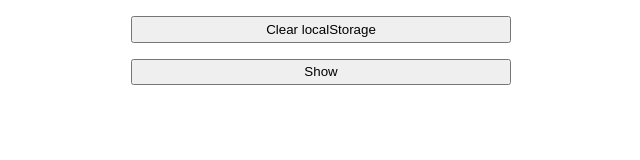
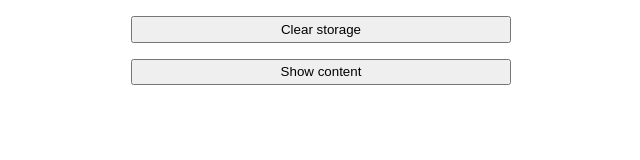
Before and after one commit to Sam-2019/clear.localStorage, a React (Create React App) app: page / in a window 1280 px wide. Shown: the top 160 px of the page, without its empty margins (319-959 px from the left). Built offline with nearby package versions, Linux system fonts and the light colour scheme.

Commit message:
updated button values

```diff
--- a/src/App.js
+++ b/src/App.js
@@ -35,11 +35,11 @@ export default function App() {
   return (
     <div className="App">
       <button onClick={clear} className="my-button" disabled={loading}>
-        {loading ? "Loading.." : "Clear localStorage"}
+        {loading ? "Loading.." : "Clear storage"}
       </button>
 
       <button onClick={show} className="my-button" disabled={loading}>
-        {loading ? "Loading.." : "Show"}
+        {loading ? "Loading.." : "Show content"}
       </button>
 
       {data.map((items, index) => (
```
